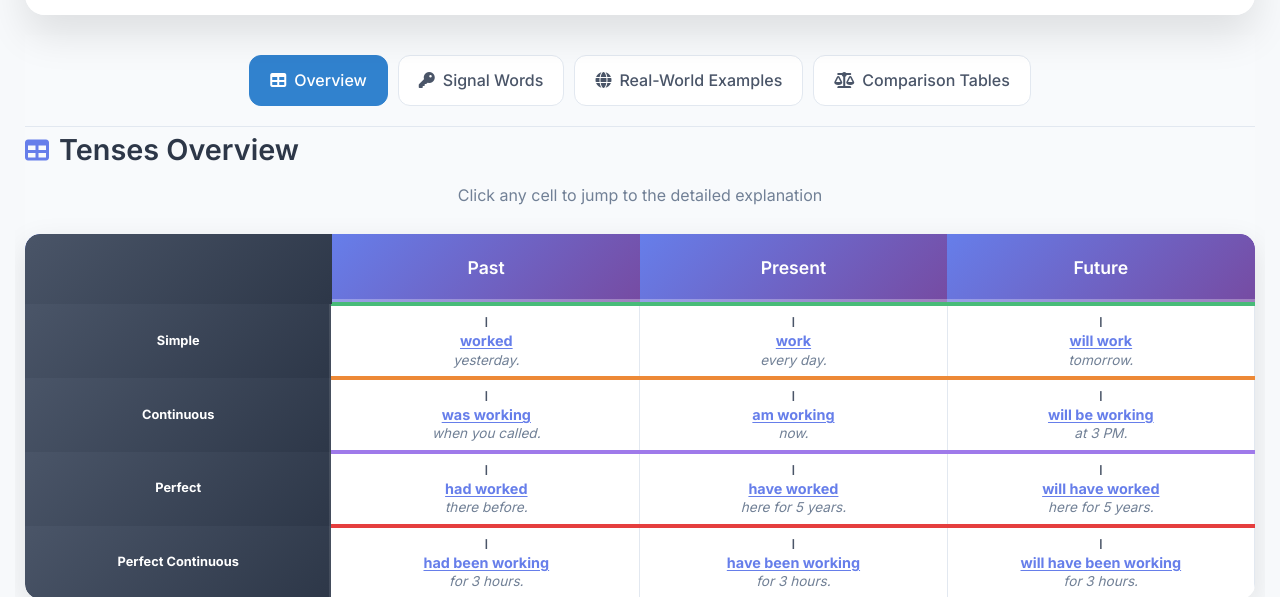
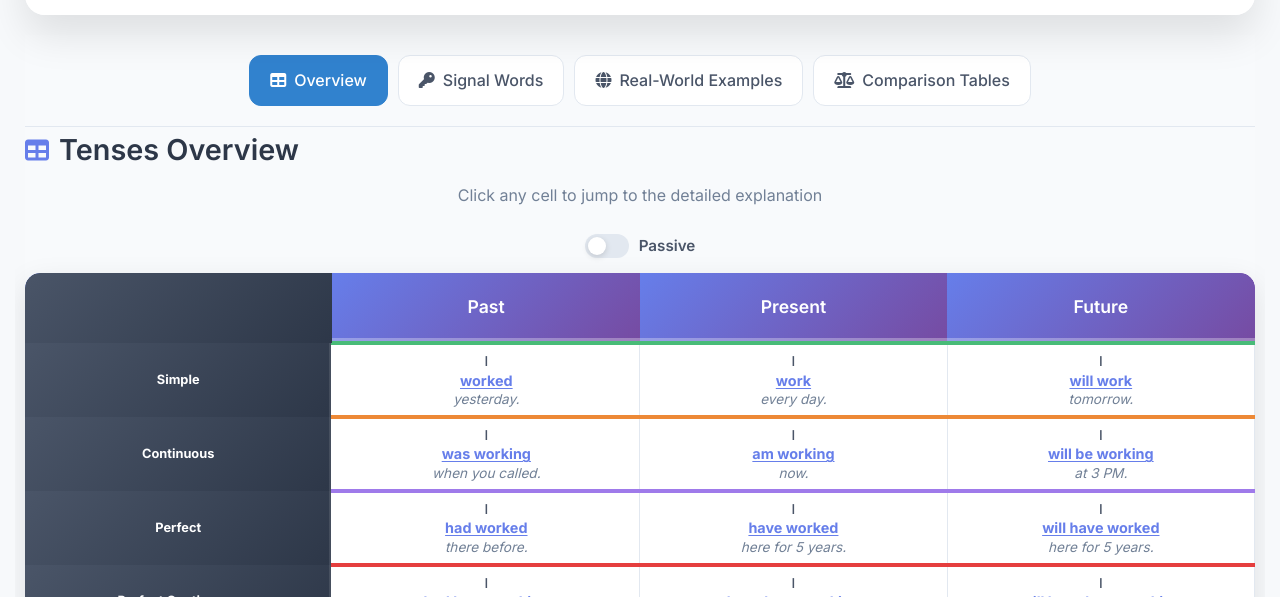
Before and after one commit to Mohsentd/English_Tenses, a plain HTML site: page index.html in a window 1280 px wide. Shown: the part 203-800 px from the top of the page. Drawn offline with Linux system fonts and the light colour scheme.

Commit message:
feat(overview): add Passive toggle for tenses table with example switching and persisted state

```diff
--- a/index.html
+++ b/index.html
@@ -89,12 +89,19 @@
         <main class="main-content">
             <section id="basic" class="feature-section active">
             <!-- Tenses Overview Table -->
-            <div class="table-section">
+            <div class="table-section" id="overviewTableSection">
                 <h2 class="table-section-title">
                     <i class="fas fa-table"></i>
                     Tenses Overview
                 </h2>
                 <p class="table-section-subtitle">Click any cell to jump to the detailed explanation</p>
+                <div class="table-controls" aria-label="Overview table controls">
+                    <label class="switch" for="passiveToggle" title="Toggle passive examples in the table">
+                        <input type="checkbox" id="passiveToggle" aria-label="Show passive examples">
+                        <span class="slider" aria-hidden="true"></span>
+                        <span class="switch-label">Passive</span>
+                    </label>
+                </div>
 
                 <div class="table-container">
                     <div class="table-wrapper">
--- a/script.js
+++ b/script.js
@@ -2,6 +2,79 @@
 const searchInput = document.getElementById('searchInput');
 const tensesGrid = document.getElementById('tensesGrid');
 const tenseCards = document.querySelectorAll('.tense-card');
+const overviewTableSection = document.getElementById('overviewTableSection');
+const passiveToggle = document.getElementById('passiveToggle');
+
+// Mapping for overview table examples (active vs passive)
+const tableExamples = {
+    'past-simple': {
+        active: { subject: 'I', verb: 'worked', object: 'yesterday.' },
+        passive: { subject: 'I', verb: 'was invited', object: 'yesterday.' }
+    },
+    'present-simple': {
+        active: { subject: 'I', verb: 'work', object: 'every day.' },
+        passive: { subject: 'I', verb: 'am invited', object: 'every day.' }
+    },
+    'future-simple': {
+        active: { subject: 'I', verb: 'will work', object: 'tomorrow.' },
+        passive: { subject: 'I', verb: 'will be invited', object: 'tomorrow.' }
+    },
+    'past-continuous': {
+        active: { subject: 'I', verb: 'was working', object: 'when you called.' },
+        passive: { subject: 'I', verb: 'was being watched', object: 'when you called.' }
+    },
+    'present-continuous': {
+        active: { subject: 'I', verb: 'am working', object: 'now.' },
+        passive: { subject: 'I', verb: 'am being watched', object: 'now.' }
+    },
+    'future-continuous': {
+        active: { subject: 'I', verb: 'will be working', object: 'at 3 PM.' },
+        passive: { subject: 'I', verb: 'will be being watched', object: 'at 3 PM.' }
+    },
+    'past-perfect': {
+        active: { subject: 'I', verb: 'had worked', object: 'there before.' },
+        passive: { subject: 'I', verb: 'had been invited', object: 'before.' }
+    },
+    'present-perfect': {
+        active: { subject: 'I', verb: 'have worked', object: 'here for 5 years.' },
+        passive: { subject: 'I', verb: 'have been invited', object: '' }
+    },
+    'future-perfect': {
+        active: { subject: 'I', verb: 'will have worked', object: 'here for 5 years.' },
+        passive: { subject: 'I', verb: 'will have been invited', object: '' }
+    },
+    'past-perfect-continuous': {
+        active: { subject: 'I', verb: 'had been working', object: 'for 3 hours.' },
+        passive: { subject: 'I', verb: 'had been being watched', object: 'for 3 hours.' }
+    },
+    'present-perfect-continuous': {
+        active: { subject: 'I', verb: 'have been working', object: 'for 3 hours.' },
+        passive: { subject: 'I', verb: 'have been being watched', object: 'for 3 hours.' }
+    },
+    'future-perfect-continuous': {
+        active: { subject: 'I', verb: 'will have been working', object: 'for 3 hours.' },
+        passive: { subject: 'I', verb: 'will have been being watched', object: 'for 3 hours.' }
+    }
+};
+
+function setTableExamples(passiveOn) {
+    const cells = document.querySelectorAll('.tenses-table .tense-cell[data-tense]');
+    cells.forEach(cell => {
+        const tense = cell.getAttribute('data-tense');
+        const mapping = tableExamples[tense];
+        if (!mapping) return;
+        const mode = passiveOn ? mapping.passive : mapping.active;
+        const subjEl = cell.querySelector('.example .subject');
+        const verbEl = cell.querySelector('.example .verb');
+        const objEl = cell.querySelector('.example .object');
+        if (subjEl) subjEl.textContent = mode.subject;
+        if (verbEl) verbEl.textContent = mode.verb;
+        if (objEl) objEl.textContent = mode.object;
+    });
+    if (overviewTableSection) {
+        overviewTableSection.classList.toggle('passive-on', !!passiveOn);
+    }
+}
 
 // Search functionality
 function performSearch() {
@@ -157,6 +230,18 @@ document.addEventListener('DOMContentLoaded', function() {
         card.style.transition = 'opacity 0.6s ease, transform 0.6s ease';
         observer.observe(card);
     });
+
+    // Initialize passive toggle for overview table
+    if (passiveToggle) {
+        const saved = localStorage.getItem('tablePassiveOn') === '1';
+        passiveToggle.checked = saved;
+        setTableExamples(saved);
+        passiveToggle.addEventListener('change', function() {
+            const on = this.checked;
+            localStorage.setItem('tablePassiveOn', on ? '1' : '0');
+            setTableExamples(on);
+        });
+    }
 });
 
 // Add keyboard shortcuts
--- a/styles.css
+++ b/styles.css
@@ -746,6 +746,65 @@ html { scrollbar-gutter: stable both-edges; }
     margin-bottom: 25px;
     text-align: center;
 }
+
+/* Table controls (Passive toggle) */
+.table-controls {
+    display: flex;
+    justify-content: center;
+    align-items: center;
+    gap: 10px;
+    margin: 0 0 15px 0;
+}
+
+.switch {
+    position: relative;
+    display: inline-flex;
+    align-items: center;
+    gap: 10px;
+    cursor: pointer;
+    user-select: none;
+}
+
+.switch input { display: none; }
+
+.switch .slider {
+    position: relative;
+    width: 44px;
+    height: 24px;
+    background: #e2e8f0;
+    border-radius: 999px;
+    transition: background 0.2s ease;
+}
+
+.switch .slider::after {
+    content: '';
+    position: absolute;
+    top: 3px;
+    left: 3px;
+    width: 18px;
+    height: 18px;
+    background: white;
+    border-radius: 50%;
+    box-shadow: 0 2px 6px rgba(0,0,0,0.15);
+    transition: transform 0.2s ease;
+}
+
+.switch input:checked + .slider {
+    background: linear-gradient(135deg, #667eea, #764ba2);
+}
+
+.switch input:checked + .slider::after {
+    transform: translateX(20px);
+}
+
+.switch .switch-label {
+    color: #4a5568;
+    font-weight: 600;
+    font-size: 0.95rem;
+}
+
+.dark-theme .switch .switch-label { color: #e2e8f0; }
+.dark-theme .switch .slider { background: #4a5568; }
 
 /* Table Container */
 .table-container {
```
